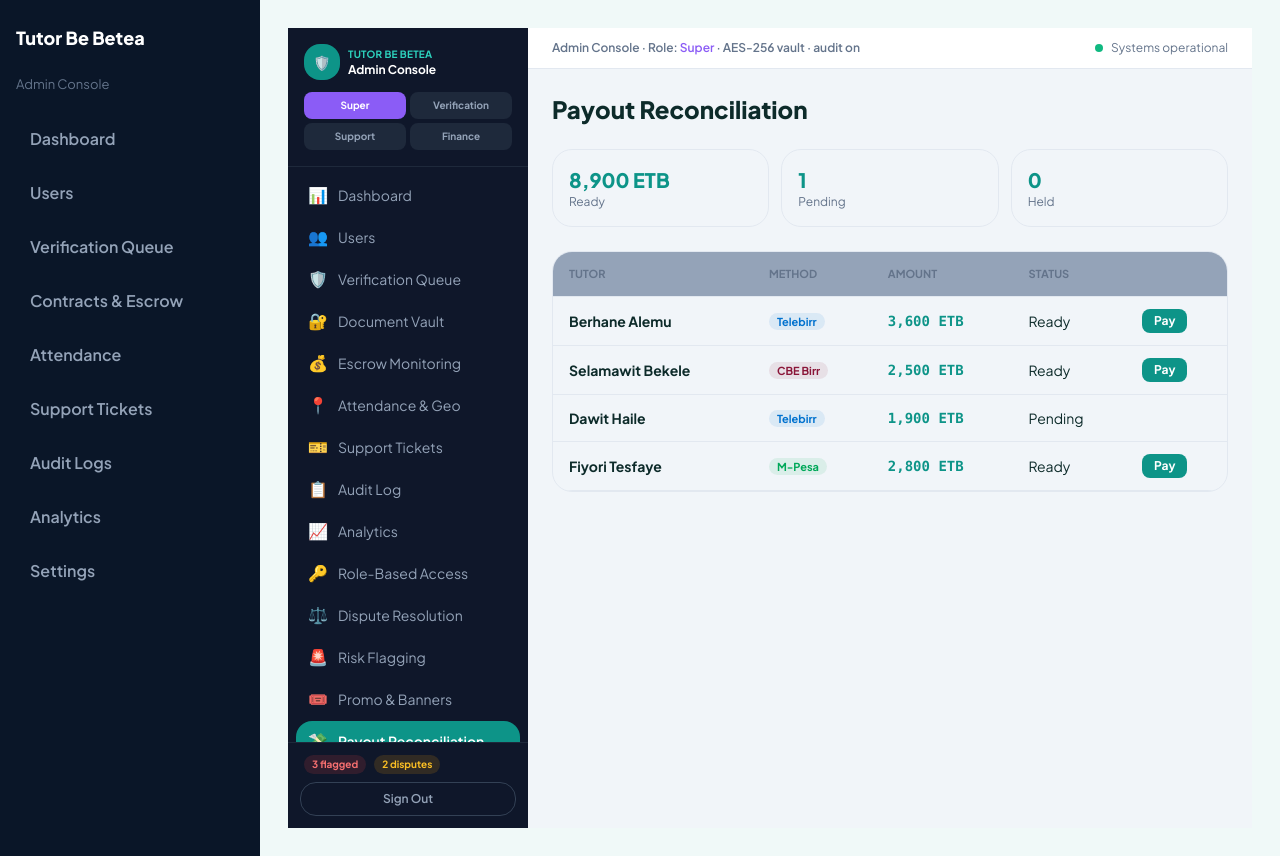
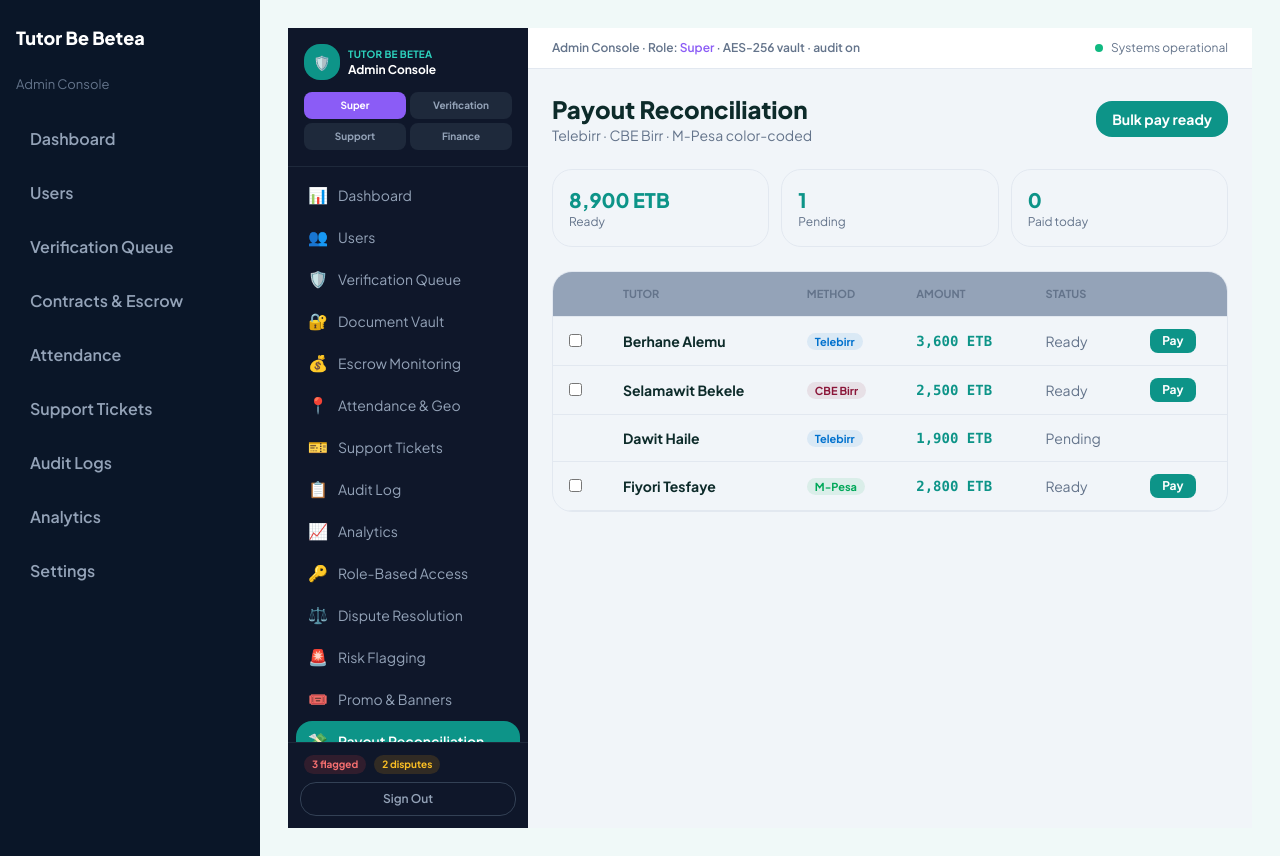
Before and after one commit to Zeordi/tutor-be-betea, a Next.js app in the folder apps/admin/: page /payouts in a window 1280 px wide. Built offline with nearby package versions, Linux system fonts and the light colour scheme.

Commit message:
Update page.tsx

```diff
--- a/apps/admin/app/(dashboard)/payouts/page.tsx
+++ b/apps/admin/app/(dashboard)/payouts/page.tsx
@@ -1,43 +1,99 @@
 "use client";
 
-const PAYOUTS = [
-  { tutor: "Berhane Alemu", method: "Telebirr", amount: 3600, status: "ready", color: "#0072CE" },
-  { tutor: "Selamawit Bekele", method: "CBE Birr", amount: 2500, status: "ready", color: "#8A1538" },
-  { tutor: "Dawit Haile", method: "Telebirr", amount: 1900, status: "pending", color: "#0072CE" },
-  { tutor: "Fiyori Tesfaye", method: "M-Pesa", amount: 2800, status: "ready", color: "#00A859" },
+import { useState } from "react";
+
+const INITIAL = [
+  { id: "1", tutor: "Berhane Alemu", method: "Telebirr", amount: 3600, status: "ready", color: "#0072CE" },
+  { id: "2", tutor: "Selamawit Bekele", method: "CBE Birr", amount: 2500, status: "ready", color: "#8A1538" },
+  { id: "3", tutor: "Dawit Haile", method: "Telebirr", amount: 1900, status: "pending", color: "#0072CE" },
+  { id: "4", tutor: "Fiyori Tesfaye", method: "M-Pesa", amount: 2800, status: "ready", color: "#00A859" },
 ];
 
 export default function PayoutsPage() {
+  const [rows, setRows] = useState(INITIAL);
+  const [selected, setSelected] = useState<string[]>([]);
+
+  const readyIds = rows.filter((r) => r.status === "ready").map((r) => r.id);
+  const readyTotal = rows
+    .filter((r) => r.status === "ready")
+    .reduce((s, r) => s + r.amount, 0);
+
+  const toggle = (id: string) =>
+    setSelected((prev) =>
+      prev.includes(id) ? prev.filter((x) => x !== id) : [...prev, id]
+    );
+
+  const bulkPay = () => {
+    const ids = selected.length ? selected : readyIds;
+    setRows((prev) =>
+      prev.map((r) => (ids.includes(r.id) && r.status === "ready" ? { ...r, status: "paid" } : r))
+    );
+    setSelected([]);
+  };
+
   return (
     <div>
-      <h1 className="mb-6 text-2xl font-black">Payout Reconciliation</h1>
+      <div className="mb-6 flex flex-wrap items-center justify-between gap-3">
+        <div>
+          <h1 className="text-2xl font-black text-[var(--foreground)]">
+            Payout Reconciliation
+          </h1>
+          <p className="text-sm text-[var(--secondary)]">
+            Telebirr · CBE Birr · M-Pesa color-coded
+          </p>
+        </div>
+        <button
+          type="button"
+          onClick={bulkPay}
+          className="rounded-xl bg-[var(--primary)] px-4 py-2 text-sm font-bold text-white"
+        >
+          Bulk pay ready
+        </button>
+      </div>
+
       <div className="mb-6 grid gap-3 sm:grid-cols-3">
         {[
-          ["8,900 ETB", "Ready"],
-          ["1", "Pending"],
-          ["0", "Held"],
+          [`${readyTotal.toLocaleString()} ETB`, "Ready"],
+          [String(rows.filter((r) => r.status === "pending").length), "Pending"],
+          [String(rows.filter((r) => r.status === "paid").length), "Paid today"],
         ].map(([v, l]) => (
-          <div key={l} className="rounded-2xl border border-[var(--border)] bg-[var(--card)] p-4">
+          <div
+            key={l}
+            className="rounded-2xl border border-[var(--border)] bg-[var(--card)] p-4"
+          >
             <p className="text-xl font-black text-[var(--primary)]">{v}</p>
             <p className="text-xs text-[var(--secondary)]">{l}</p>
           </div>
         ))}
       </div>
+
       <div className="overflow-x-auto rounded-2xl border border-[var(--border)] bg-[var(--card)]">
-        <table className="w-full min-w-[560px] text-left text-sm">
+        <table className="w-full min-w-[640px] text-left text-sm">
           <thead>
             <tr className="border-b border-[var(--border)] bg-[var(--muted)]">
-              {["Tutor", "Method", "Amount", "Status", ""].map((h) => (
-                <th key={h} className="px-4 py-3 text-[11px] font-bold uppercase text-[var(--secondary)]">
+              {["", "Tutor", "Method", "Amount", "Status", ""].map((h) => (
+                <th
+                  key={h || "sel"}
+                  className="px-4 py-3 text-[11px] font-bold uppercase text-[var(--secondary)]"
+                >
                   {h}
                 </th>
               ))}
             </tr>
           </thead>
           <tbody>
-            {PAYOUTS.map((p) => (
-              <tr key={p.tutor} className="border-b border-[var(--border)]">
-                <td className="px-4 py-3 font-bold">{p.tutor}</td>
+            {rows.map((p) => (
+              <tr key={p.id} className="border-b border-[var(--border)]">
+                <td className="px-4 py-3">
+                  {p.status === "ready" && (
+                    <input
+                      type="checkbox"
+                      checked={selected.includes(p.id)}
+                      onChange={() => toggle(p.id)}
+                    />
+                  )}
+                </td>
+                <td className="px-4 py-3 font-bold text-[var(--foreground)]">{p.tutor}</td>
                 <td className="px-4 py-3">
                   <span
                     className="rounded-full px-2 py-0.5 text-[11px] font-bold"
@@ -49,10 +105,20 @@ export default function PayoutsPage() {
                 <td className="px-4 py-3 font-mono font-bold text-[var(--primary)]">
                   {p.amount.toLocaleString()} ETB
                 </td>
-                <td className="px-4 py-3 capitalize">{p.status}</td>
+                <td className="px-4 py-3 capitalize text-[var(--secondary)]">{p.status}</td>
                 <td className="px-4 py-3">
                   {p.status === "ready" && (
-                    <button type="button" className="rounded-lg bg-[var(--primary)] px-3 py-1 text-xs font-bold text-white">
+                    <button
+                      type="button"
+                      onClick={() =>
+                        setRows((prev) =>
+                          prev.map((r) =>
+                            r.id === p.id ? { ...r, status: "paid" } : r
+                          )
+                        )
+                      }
+                      className="rounded-lg bg-[var(--primary)] px-3 py-1 text-xs font-bold text-white"
+                    >
                       Pay
                     </button>
                   )}
```
